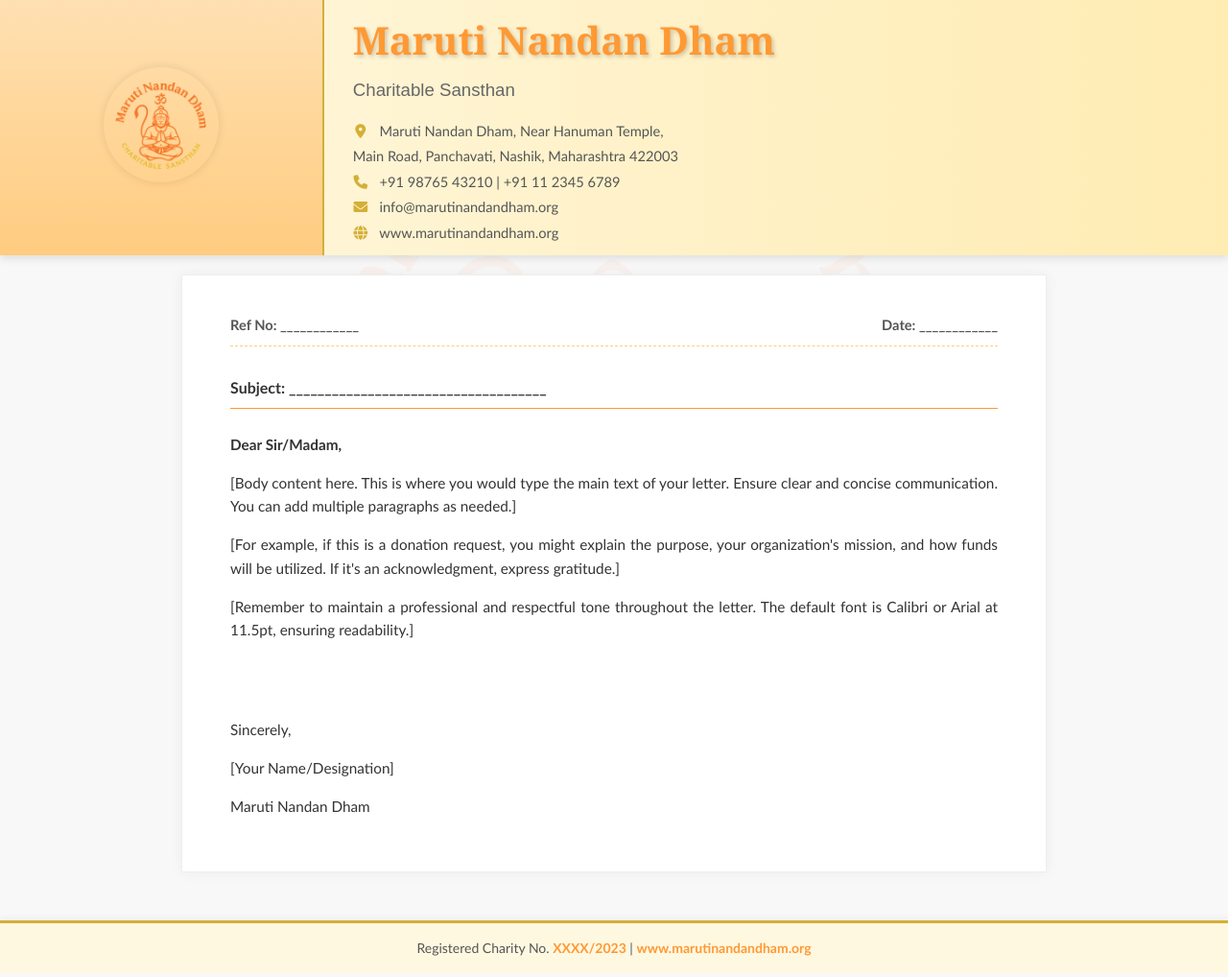
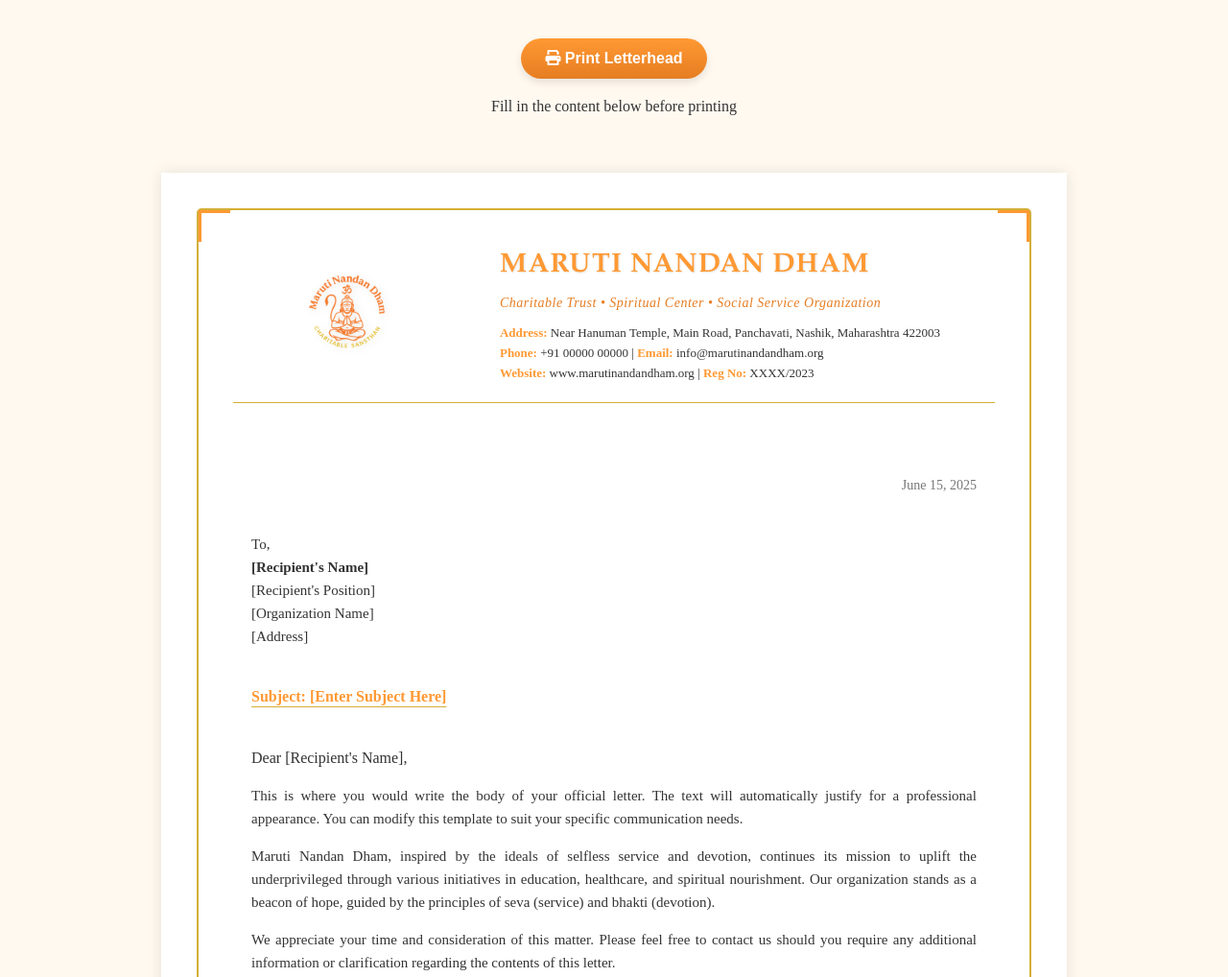
Before and after one commit to vinitwani1997/Maruti_Nandan_Dham_letterhead, a plain HTML site: page index.html in a window 1280 px wide. Shown: the top 1018 px of the page at 96% size. Drawn offline with Linux system fonts and the light colour scheme; a web font is replaced by a local one.

Commit message:
Update index.html

```diff
--- a/index.html
+++ b/index.html
@@ -1,226 +1,364 @@
 <!DOCTYPE html>
-<html>
+<html lang="en">
 <head>
+    <meta charset="UTF-8">
+    <meta name="viewport" content="width=device-width, initial-scale=1.0">
     <title>Maruti Nandan Dham - Official Letterhead</title>
-<link href="https://fonts.googleapis.com/css?family=Georgia|Garamond|Calibri+Light|Calibri|Arial&display=swap" rel="stylesheet">
-<link rel="stylesheet" href="https://cdnjs.cloudflare.com/ajax/libs/font-awesome/6.0.0-beta3/css/all.min.css">
     <style>
+        :root {
+            --saffron: #FF9933;
+            --gold: #D4AF37;
+            --deep-orange: #E67D22;
+            --white: #FFFFFF;
+            --cream: #FFF9F0;
+            --dark-text: #333333;
+            --light-text: #777777;
+        }
+
         body {
-    font-family: 'Calibri', 'Arial', sans-serif;
-    color: #333; /* Darker gray for general text */
+            font-family: 'Times New Roman', serif;
+            line-height: 1.6;
+            color: var(--dark-text);
             margin: 0;
             padding: 0;
-    position: relative;
-    background-color: #f8f8f8; /* Light background for the overall document */
-    line-height: 1.6;
+            background-color: var(--cream);
         }
 
-  /* Watermark - Lord Hanuman (meditating or blessing pose) */
-  .watermark {
-    position: fixed; /* Use fixed for better consistency across pages if printed */
-    top: 50%;
-    left: 50%;
-    transform: translate(-50%, -50%);
-    opacity: 0.05; /* Very low opacity */
-    z-index: -1;
-    pointer-events: none;
-    width: 60%; /* Adjust size as needed */
-    height: auto;
-  }
-  .watermark img {
-    width: 100%;
-    height: auto;
-    display: block; /* Remove extra space below image */
+        .letter-container {
+            width: 21cm;
+            min-height: 29.7cm;
+            margin: 0 auto;
+            padding: 2cm;
+            background-color: var(--white);
+            box-shadow: 0 0 15px rgba(0,0,0,0.1);
+            position: relative;
         }
 
-  /* --- Header Section --- */
-  .header-container {
-    width: 100%;
-    display: table;
-    table-layout: fixed;
-    border-collapse: collapse;
-    background: linear-gradient(to right, #FFF8E1, #FFECB3); /* Light cream to light gold gradient */
-    padding: 15px 0;
-    box-shadow: 0 4px 8px rgba(0,0,0,0.1); /* Subtle shadow for depth */
+        /* Decorative Border */
+        .border-decoration {
+            position: absolute;
+            border: 2px solid var(--gold);
+            border-radius: 5px;
+            top: 1cm;
+            left: 1cm;
+            right: 1cm;
+            bottom: 1cm;
+            pointer-events: none;
         }
 
-  .header-cell {
-    display: table-cell;
-    vertical-align: middle;
-    padding: 10px 20px;
+        .corner {
+            position: absolute;
+            width: 30px;
+            height: 30px;
+            border-color: var(--saffron);
+            border-style: solid;
+            border-width: 0;
+        }
+
+        .top-left {
+            top: 0;
+            left: 0;
+            border-top-width: 3px;
+            border-left-width: 3px;
+        }
+
+        .top-right {
+            top: 0;
+            right: 0;
+            border-top-width: 3px;
+            border-right-width: 3px;
+        }
+
+        .bottom-left {
+            bottom: 0;
+            left: 0;
+            border-bottom-width: 3px;
+            border-left-width: 3px;
+        }
+
+        .bottom-right {
+            bottom: 0;
+            right: 0;
+            border-bottom-width: 3px;
+            border-right-width: 3px;
+        }
+
+        /* Letterhead Header */
+        .letterhead-header {
+            display: flex;
+            justify-content: space-between;
+            align-items: center;
+            margin-bottom: 1.5cm;
+            padding-bottom: 0.5cm;
+            border-bottom: 1px solid var(--gold);
+            position: relative;
         }
 
         .logo-container {
-    text-align: center;
-    width: 25%; /* Adjust width for logo column */
-    /* Background for logo side */
-    background: linear-gradient(to bottom, #FFE0B2, #FFCC80); /* Soft saffron gradient */
-    border-right: 2px solid #D4AF37; /* Gold separator */
-  }
-  .logo {
-    max-width: 120px; /* Adjusted size for a cleaner look */
-    height: auto;
-    border-radius: 50%; /* Optional: make logo round */
-    box-shadow: 0 0 10px rgba(0,0,0,0.1);
-  }
-
-  .org-details {
-    width: 75%; /* Adjust width for details column */
-    text-align: left; /* Align details to the left */
-    padding-left: 30px;
-  }
-  .main-title {
-    font-family: 'Georgia', 'Garamond', serif;
-    font-size: 30pt; /* Larger for impact */
-    color: #FF9933; /* Saffron */
-    font-weight: bold;
-    margin-bottom: 5px;
-    text-shadow: 2px 2px 4px rgba(0,0,0,0.2); /* Subtle text shadow */
-  }
-  .subtitle {
-    font-family: 'Calibri Light', sans-serif;
-    font-size: 14pt; /* Slightly larger */
-    color: #666; /* Deeper gray */
-    margin-bottom: 15px;
-  }
-  .address-details {
-    font-size: 11pt;
-    line-height: 1.8; /* Increased line height for readability */
-    color: #555; /* Slightly darker gray */
-  }
-  .address-details i {
-    color: #D4AF37; /* Gold icons */
-    margin-right: 8px;
-    width: 16px; /* Ensure icon alignment */
+            flex: 0 0 30%;
             text-align: center;
         }
 
-  /* --- Body Layout --- */
-  .body-layout {
-    padding: 40px 50px;
-    background-color: white; /* White background for content area */
-    margin: 20px auto; /* Center the body content */
-    width: 80%; /* Control width for better readability */
-    max-width: 800px; /* Max width for large screens */
-    border: 1px solid #eee; /* Light border */
-    box-shadow: 0 0 15px rgba(0,0,0,0.05); /* Soft shadow */
+        .logo-container img {
+            max-height: 100px;
+            filter: drop-shadow(2px 2px 4px rgba(0,0,0,0.1));
         }
-  .ref-date {
-    display: flex;
-    justify-content: space-between;
-    margin-bottom: 30px;
-    font-size: 11pt;
-    color: #555;
-    border-bottom: 1px dashed #FFCC80; /* Light saffron dashed line */
-    padding-bottom: 10px;
+
+        .org-info {
+            flex: 0 0 65%;
         }
-  .ref-date span {
+
+        .org-name {
+            color: var(--saffron);
+            font-size: 28px;
             font-weight: bold;
+            margin-bottom: 5px;
+            letter-spacing: 1px;
+            font-family: 'Palatino Linotype', 'Book Antiqua', serif;
+            text-shadow: 1px 1px 2px rgba(0,0,0,0.1);
         }
+
+        .org-subtitle {
+            color: var(--deep-orange);
+            font-size: 14px;
+            font-style: italic;
+            margin-bottom: 10px;
+            letter-spacing: 0.5px;
+        }
+
+        .contact-info {
+            font-size: 13px;
+            line-height: 1.6;
+            color: var(--dark-text);
+        }
+
+        .contact-info strong {
+            color: var(--saffron);
+        }
+
+        /* Letter Content */
+        .letter-content {
+            min-height: 15cm;
+            padding: 0.5cm;
+            position: relative;
+        }
+
+        .date {
+            text-align: right;
+            margin-bottom: 1cm;
+            color: var(--light-text);
+            font-size: 14px;
+        }
+
+        .recipient {
+            margin-bottom: 1cm;
+            font-size: 15px;
+        }
+
         .subject {
-    font-size: 12pt;
-    margin-bottom: 25px;
-    color: #333;
             font-weight: bold;
-    border-bottom: 1px solid #FF9933; /* Saffron solid line */
-    padding-bottom: 8px;
+            margin: 1cm 0;
+            color: var(--saffron);
+            font-size: 16px;
+            text-decoration: underline;
+            text-underline-offset: 5px;
+            text-decoration-color: var(--gold);
         }
-  .body-content {
-    font-size: 11.5pt;
-    color: #333;
+
+        .body-text {
+            margin-bottom: 1cm;
+            font-size: 15px;
             text-align: justify;
         }
-  .salutation {
-    margin-bottom: 15px;
-    font-weight: bold;
-    color: #333;
+
+        .closing {
+            margin-top: 2cm;
         }
 
-  /* --- Footer Section --- */
-  .footer-line {
-    border-top: 3px solid #D4AF37; /* Thicker gold line */
-    margin-top: 50px;
-    padding-top: 15px;
-    padding-bottom: 15px;
+        .signature-line {
+            width: 200px;
+            border-top: 1px solid var(--dark-text);
+            margin: 30px 0 10px;
+        }
+
+        /* Letterhead Footer */
+        .letterhead-footer {
+            border-top: 1px solid var(--gold);
+            padding-top: 0.5cm;
             text-align: center;
-    font-size: 10.5pt;
-    color: #555;
-    background-color: #FFF8E1; /* Light cream background for footer */
-    box-shadow: 0 -2px 8px rgba(0,0,0,0.05); /* Subtle shadow */
+            font-size: 12px;
+            color: var(--light-text);
+            margin-top: 1cm;
+            position: relative;
         }
-  .footer-line span {
-    color: #FF9933; /* Saffron for website and registration */
+
+        .footer-mandala {
+            color: var(--gold);
+            font-size: 24px;
+            margin: 5px 0;
+        }
+
+        .footer-info {
+            display: flex;
+            justify-content: center;
+            gap: 20px;
+            margin-top: 10px;
+        }
+
+        .footer-info span {
+            display: flex;
+            align-items: center;
+        }
+
+        .footer-info i {
+            margin-right: 5px;
+            color: var(--saffron);
+        }
+
+        /* Watermark Effect */
+        .watermark {
+            position: absolute;
+            opacity: 0.05;
+            font-size: 120px;
+            color: var(--saffron);
+            z-index: -1;
+            transform: rotate(-30deg);
+            top: 30%;
+            left: 20%;
+            font-weight: bold;
+            font-family: 'Arial', sans-serif;
+        }
+
+        /* Print Controls */
+        .print-controls {
+            text-align: center;
+            margin: 20px auto;
+            padding: 20px;
+            background-color: var(--cream);
+            width: 21cm;
+        }
+
+        .print-btn {
+            background: linear-gradient(to bottom, var(--saffron), var(--deep-orange));
+            color: white;
+            border: none;
+            padding: 12px 25px;
+            font-size: 16px;
+            cursor: pointer;
+            border-radius: 30px;
+            box-shadow: 0 4px 8px rgba(0,0,0,0.1);
+            transition: all 0.3s;
             font-weight: bold;
         }
 
-  /* Optional: Print Specific Styles */
+        .print-btn:hover {
+            transform: translateY(-2px);
+            box-shadow: 0 6px 12px rgba(0,0,0,0.15);
+        }
+
+        /* Print-specific styles */
         @media print {
+            .print-controls {
+                display: none;
+            }
+
             body {
                 background-color: white;
             }
-    .body-layout {
+
+            .letter-container {
                 box-shadow: none;
-      border: none;
+                padding: 2cm;
                 margin: 0;
-      width: 100%;
-      max-width: none;
+                width: auto;
             }
-    .header-container, .footer-line {
-      box-shadow: none;
-    }
-    /* Ensure watermark is still visible but light */
+
             .watermark {
-      opacity: 0.03; /* Even lighter for print */
+                opacity: 0.08;
             }
         }
     </style>
+    <link rel="stylesheet" href="https://cdnjs.cloudflare.com/ajax/libs/font-awesome/6.0.0-beta3/css/all.min.css">
 </head>
 <body>
-
-  <div class="watermark">
-    <img src="Logo of Maruti Nandan Dham.png" alt="Lord Hanuman Watermark">
+    <div class="print-controls">
+        <button class="print-btn" onclick="window.print()">
+            <i class="fas fa-print"></i> Print Letterhead
+        </button>
+        <p>Fill in the content below before printing</p>
     </div>
 
-  <div class="header-container">
-    <div class="header-cell logo-container">
-      <img src="Logo of Maruti Nandan Dham.png" alt="Lord Hanuman Logo" class="logo">
+    <div class="letter-container">
+        <!-- Decorative Border Elements -->
+        <div class="border-decoration">
+            <div class="corner top-left"></div>
+            <div class="corner top-right"></div>
+            <div class="corner bottom-left"></div>
+            <div class="corner bottom-right"></div>
         </div>
-    <div class="header-cell org-details">
-      <div class="main-title">Maruti Nandan Dham</div>
-      <div class="subtitle">Charitable Sansthan</div>
-      <div class="address-details">
-        <div><i class="fas fa-map-marker-alt"></i> Maruti Nandan Dham, Near Hanuman Temple,</div>
-        <div>Main Road, Panchavati, Nashik, Maharashtra 422003</div>
-        <div><i class="fas fa-phone"></i> +91 98765 43210 | +91 11 2345 6789</div>
-        <div><i class="fas fa-envelope"></i> info@marutinandandham.org</div>
-        <div><i class="fas fa-globe"></i> www.marutinandandham.org</div>
+
+        <!-- Watermark -->
+        <div class="watermark">MARUTI NANDAN DHAM</div>
+
+        <!-- Letterhead Header -->
+        <div class="letterhead-header">
+            <div class="logo-container">
+                <img src="Logo of Maruti Nandan Dham.png" alt="Maruti Nandan Dham Logo">
+            </div>
+            <div class="org-info">
+                <div class="org-name">MARUTI NANDAN DHAM</div>
+                <div class="org-subtitle">Charitable Trust • Spiritual Center • Social Service Organization</div>
+                <div class="contact-info">
+                    <strong>Address:</strong> Near Hanuman Temple, Main Road, Panchavati, Nashik, Maharashtra 422003<br>
+                    <strong>Phone:</strong> +91 00000 00000 | <strong>Email:</strong> info@marutinandandham.org<br>
+                    <strong>Website:</strong> www.marutinandandham.org | <strong>Reg No:</strong> XXXX/2023
                 </div>
             </div>
         </div>
 
-  <div class="body-layout">
-    <div class="ref-date">
-      <span>Ref No: ____________</span>
-      <span>Date: ____________</span>
+        <!-- Letter Content - Editable Section -->
+        <div class="letter-content">
+            <div class="date">June 15, 2025</div>
+
+            <div class="recipient">
+                To,<br>
+                <strong>[Recipient's Name]</strong><br>
+                [Recipient's Position]<br>
+                [Organization Name]<br>
+                [Address]
             </div>
-    <div class="subject">
-      Subject: ____________________________________
+
+            <div class="subject">Subject: [Enter Subject Here]</div>
+
+            <div class="salutation">Dear [Recipient's Name],</div>
+
+            <div class="body-text">
+                <p>This is where you would write the body of your official letter. The text will automatically justify for a professional appearance. You can modify this template to suit your specific communication needs.</p>
+
+                <p>Maruti Nandan Dham, inspired by the ideals of selfless service and devotion, continues its mission to uplift the underprivileged through various initiatives in education, healthcare, and spiritual nourishment. Our organization stands as a beacon of hope, guided by the principles of seva (service) and bhakti (devotion).</p>
+
+                <p>We appreciate your time and consideration of this matter. Please feel free to contact us should you require any additional information or clarification regarding the contents of this letter.</p>
             </div>
-    <div class="body-content">
-      <div class="salutation">Dear Sir/Madam,</div>
-      <p>[Body content here. This is where you would type the main text of your letter. Ensure clear and concise communication. You can add multiple paragraphs as needed.]</p>
-      <p>[For example, if this is a donation request, you might explain the purpose, your organization's mission, and how funds will be utilized. If it's an acknowledgment, express gratitude.]</p>
-      <p>[Remember to maintain a professional and respectful tone throughout the letter. The default font is Calibri or Arial at 11.5pt, ensuring readability.]</p>
-      <br><br>
-      <p>Sincerely,</p>
-      <p>[Your Name/Designation]</p>
-      <p>Maruti Nandan Dham</p>
+
+            <div class="closing">
+                <p>With warm regards,</p>
+                <div class="signature-line"></div>
+                <p><strong>[Your Name]</strong><br>
+                [Your Position]<br>
+                Maruti Nandan Dham</p>
             </div>
         </div>
 
-  <div class="footer-line">
-    Registered Charity No. <span>XXXX/2023</span> | <span>www.marutinandandham.org</span>
+        <!-- Letterhead Footer -->
+        <div class="letterhead-footer">
+            <div class="footer-mandala">ॐ</div>
+            <div class="footer-info">
+                <span><i class="fas fa-globe"></i> www.marutinandandham.org</span>
+                <span><i class="fas fa-envelope"></i> contact@marutinandandham.org</span>
+                <span><i class="fas fa-phone"></i> +91 00000 00000</span>
             </div>
-
+            <div>"Service to Humanity is Service to Divinity"</div>
+        </div>
+    </div>
 </body>
 </html>
```
Lines whose indentation alone changed are shown as unchanged.
